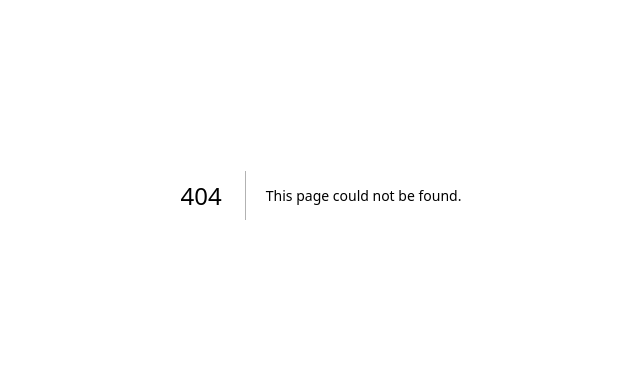
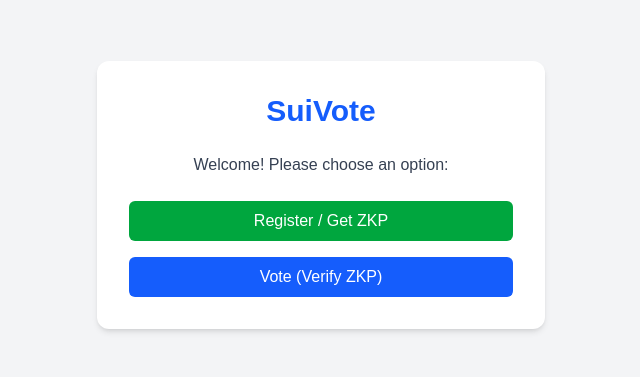
Before and after one commit to Gokul-sami/suivote, a Next.js app: page /dashboard in a window 1280 px wide. Before the commit this address had no page. Shown: the part 215-592 px from the top of the page, without its empty margins (319-959 px from the left). Built offline with nearby package versions, Linux system fonts and the light colour scheme.

Commit message:
Dashboard changes

```diff
--- /dev/null
+++ b/src/app/dashboard/page.tsx
@@ -0,0 +1,31 @@
+"use client";
+import { useRouter } from "next/navigation";
+
+export default function Dashboard() {
+  const router = useRouter();
+
+  return (
+    <main className="flex items-center justify-center min-h-screen bg-gray-100">
+      <div className="bg-white p-8 rounded-xl shadow-md w-full max-w-md text-center">
+        <h1 className="text-3xl font-bold text-blue-600 mb-6">SuiVote</h1>
+        <p className="mb-6 text-gray-700">Welcome! Please choose an option:</p>
+
+        <div className="space-y-4">
+          <button
+            onClick={() => router.push("/register")}
+            className="w-full bg-green-600 text-white py-2 rounded-md hover:bg-green-700 transition"
+          >
+            Register / Get ZKP
+          </button>
+
+          <button
+            onClick={() => router.push("/verify")}
+            className="w-full bg-blue-600 text-white py-2 rounded-md hover:bg-blue-700 transition"
+          >
+            Vote (Verify ZKP)
+          </button>
+        </div>
+      </div>
+    </main>
+  );
+}
--- a/src/app/login-callback/page.tsx
+++ b/src/app/login-callback/page.tsx
@@ -109,7 +109,7 @@ export default function LoginCallbackPage() {
         console.log("Partial ZK Login Signature:", partialZkLoginSignature);
 
         // Redirect to dashboard or home
-        router.push("/vote");
+        router.push("/dashboard");
       } catch (err) {
         console.error("Login processing error:", err);
         setStatus("Login failed.");
```
